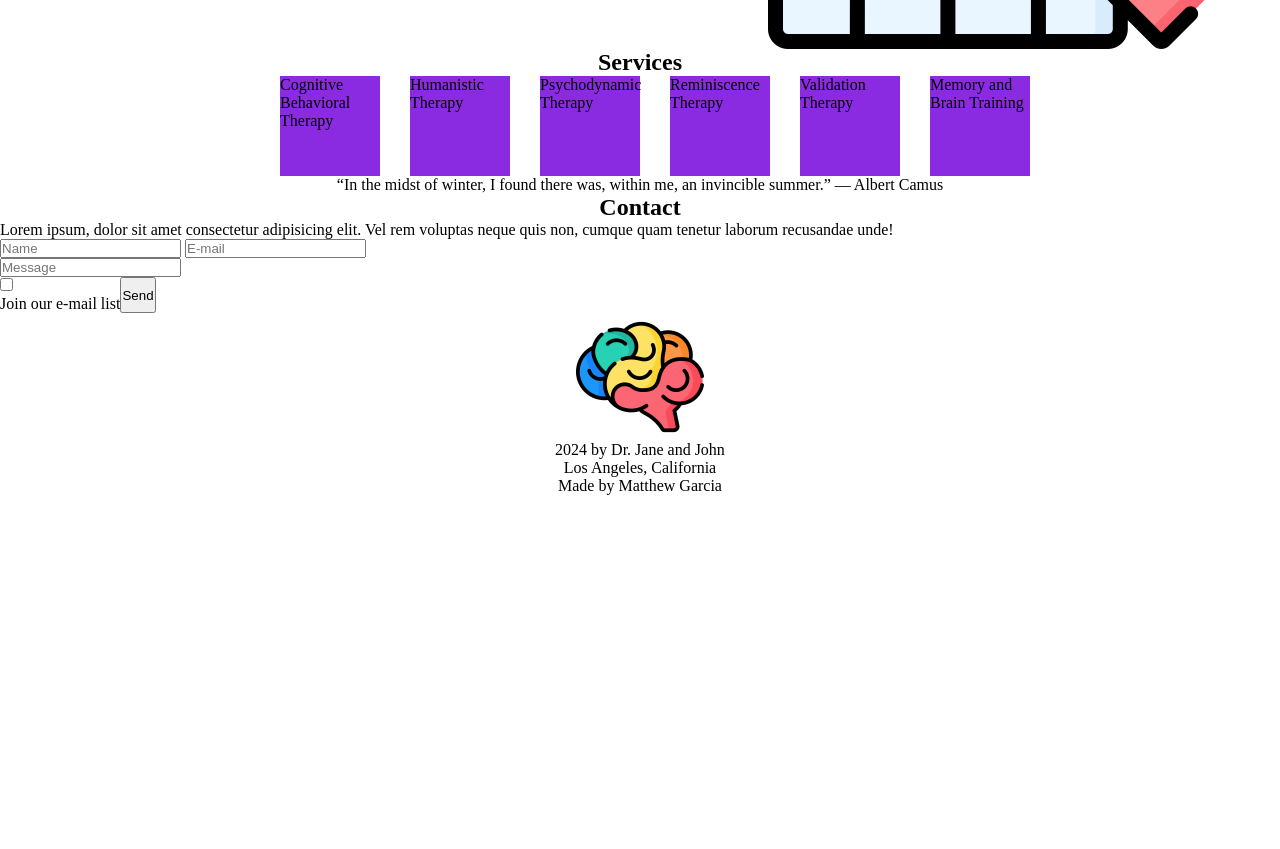
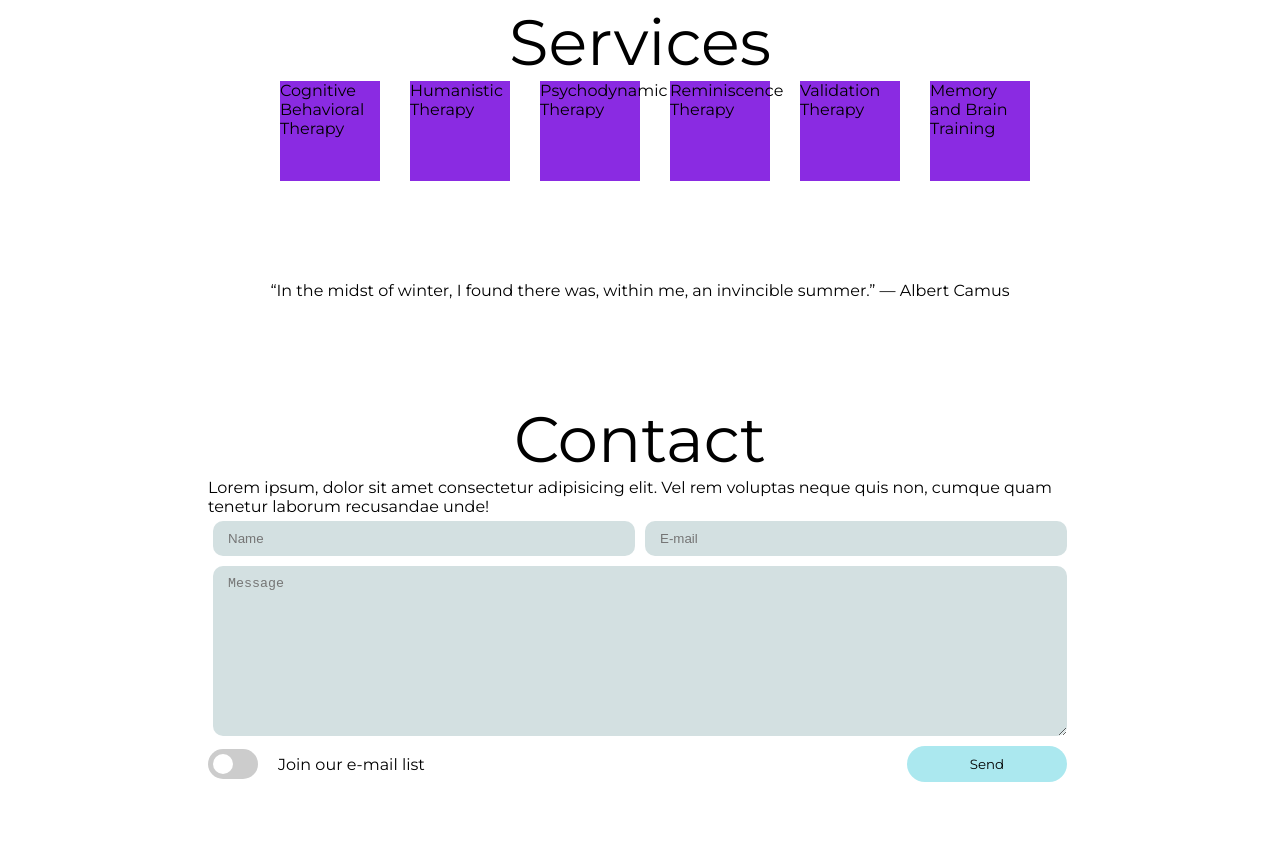
Before and after one commit to gmatt20/psychologist-mock-website1, a plain HTML site: page index.html in a window 1280 px wide. Shown: the part 1551-2400 px from the top of the page. Before the commit the page ends 2046 px from the top, so only its background shows below. Drawn offline with Linux system fonts and the light colour scheme.

Commit message:
Styled the entire page. Will go back for specifics

```diff
--- a/index.html
+++ b/index.html
@@ -4,27 +4,42 @@
     <meta charset="UTF-8" />
     <meta http-equiv="X-UA-Compatible" content="IE=edge" />
     <meta name="viewport" content="width=device-width, initial-scale=1.0" />
+    <link rel="preconnect" href="https://fonts.googleapis.com" />
+    <link rel="preconnect" href="https://fonts.gstatic.com" crossorigin />
+    <link
+      href="https://fonts.googleapis.com/css2?family=Fraunces:ital,opsz,wght@0,9..144,100..900;1,9..144,100..900&family=Montserrat:ital,wght@0,100..900;1,100..900&family=Poppins:ital,wght@0,100;0,200;0,300;0,400;0,500;0,600;0,700;0,800;0,900;1,100;1,200;1,300;1,400;1,500;1,600;1,700;1,800;1,900&display=swap"
+      rel="stylesheet" />
     <title>Psychologist Mock Website 1</title>
     <link rel="stylesheet" href="./styles.css" />
   </head>
   <body>
+    <div class="image-container">
       <nav class="navbar">
         <p>About</p>
         <p>Team</p>
         <p>Services</p>
         <p>Contact</p>
       </nav>
-    <main>
+      <img
+        class="landing-image"
+        src="./images/corey-agopian-5y4ljzRrDFA-unsplash.jpg"
+        alt="background-image" />
+      <div class="center-to-image">
         <section class="section-landing">
           <img class="landing-logo" src="./images/brain.png" alt="Brain Logo" />
           <h1>Healing Center</h1>
-        <p>Psychologists || Psychotherapy</p>
+          <p>Psychologists | Psychotherapy</p>
         </section>
+      </div>
+    </div>
+    <main>
       <section class="section-about">
         <h1 class="text-align">About</h1>
         <div class="flex-about">
-          <h1>Healing takes time, and asking for help is a courageous step.</h1>
-          <p>
+          <h1 class="healing-text">
+            Healing takes time, and asking for help is a courageous step.
+          </h1>
+          <p class="about-width">
             Lorem ipsum dolor sit amet, consectetur adipisicing elit. Corporis
             nobis debitis aliquam non eum animi. Eum aliquam necessitatibus
             porro reiciendis sed architecto rem atque ad aperiam repellat
@@ -37,7 +52,10 @@
       <section class="section-team">
         <h1 class="text-align">Team</h1>
         <div class="psychologist1">
-          <img src="./images/psychologist1.png" alt="Psychologist 1" />
+          <img
+            class="psychologist1-image"
+            src="./images/psychologist1.png"
+            alt="Psychologist 1" />
           <div class="psychologist1-info">
             <h1>Dr. John Doe, PhD.</h1>
             <p>Specialties:</p>
@@ -50,7 +68,10 @@
           </div>
         </div>
         <div class="psychologist2">
-          <img src="./images/psychologist2.png" alt="Psychologist 2" />
+          <img
+            class="psychologist2-image"
+            src="./images/psychologist2.png"
+            alt="Psychologist 2" />
           <div class="psychologist2-info">
             <h1>Dr. Jane Doe, Psy.D.</h1>
             <p>Specialties:</p>
@@ -82,25 +103,30 @@
       </section>
       <section class="section-contact">
         <h1 class="text-align">Contact</h1>
+        <form class="section-form">
           <p>
             Lorem ipsum, dolor sit amet consectetur adipisicing elit. Vel rem
-          voluptas neque quis non, cumque quam tenetur laborum recusandae unde!
+            voluptas neque quis non, cumque quam tenetur laborum recusandae
+            unde!
           </p>
-        <form class="section-form">
+
           <div class="name-email-container">
             <input class="input input-name" type="text" placeholder="Name" />
             <input class="input input-email" type="text" placeholder="E-mail" />
           </div>
-          <input
+          <div class="input-message-container">
+            <textarea
               class="input input-message"
-            type="text"
-            placeholder="Message" />
+              placeholder="Message"
+              cols="30"
+              rows="10"></textarea>
+          </div>
           <div class="input-bottom">
-            <label class="switch">
-              <input type="checkbox" />
-              <span class="slider round"></span>
+            <div class="switch-container">
+              <input class="toggle-switch" type="checkbox" />
+
             <p>Join our e-mail list</p>
-            </label>
+            </div>
             <button>Send</button>
           </div>
         </form>
--- a/styles.css
+++ b/styles.css
@@ -1,13 +1,33 @@
-:root{
-  --main-padding: 30px;
-  --main-margin: 0 30px 0 30px;
+:root {
+  --main-padding: 100px;
+  --main-margin: 100px;
   --navbar-margin: 0 200px 0 200px;
+  --color1: #d3e0e1;
 }
 * {
   box-sizing: border-box;
   margin: 0;
   padding: 0;
 }
+html {
+  font-family: "Montserrat", sans-serif;
+}
+h1 {
+  font-weight: 400;
+}
+.image-container {
+  position: relative;
+}
+.center-to-image {
+  position: absolute;
+  top: 40%;
+  left: 50%;
+  transform: translate(-50%, -50%);
+}
+.landing-image {
+  width: 100%;
+}
+
 .navbar {
   display: flex;
   align-items: center;
@@ -15,52 +35,154 @@
   margin: var(--navbar-margin);
 }
 
-.section-landing{
+.section-landing {
   text-align: center;
 }
-.landing-logo{
+.landing-logo {
   width: 60%;
 }
 
-.text-align{
+.section-about,
+.section-services,
+.section-contact {
+  margin: var(--main-margin);
+}
+
+.text-align {
   text-align: center;
+  font-size: 4rem;
 }
-.flex-about{
+.flex-about {
+  display: flex;
+  align-items: center;
+  gap: 3rem;
+  margin-top: 50px;
+}
+.about-width {
+  max-width: 50%;
+}
+.healing-text {
+  font-size: 2.5rem;
+}
+
+.section-team {
+  background-color: var(--color1);
+  width: 100%;
+  padding: var(--main-padding);
+}
+.psychologist1 {
   display: flex;
 }
-
-.psychologist1{
-  display: flex;
+.psychologist1-image {
+  max-width: 50%;
 }
-.psychologist2{
+.psychologist2 {
   display: flex;
   flex-direction: row-reverse;
 }
-.services-container{
+.psychologist2-image {
+  max-width: 50%;
+}
+.services-container {
   display: flex;
   align-items: center;
   justify-content: center;
   flex-wrap: wrap;
 }
-.services{
+.services {
   margin-left: 30px;
   height: 100px;
   width: 100px;
   background-color: blueviolet;
 }
 
-.section-quote{
+.section-quote {
   text-align: center;
 }
-.input-bottom{
+
+.section-form {
+  width: 80%;
+  margin: 0 auto;
+}
+.input {
+  border: none;
+  background-color: var(--color1);
+  padding: 10px 15px;
+  margin: 5px;
+  border-radius: 10px;
+  width: 100%;
+}
+.name-email-container,
+.input-message-container {
   display: flex;
+  align-items: center;
+  justify-content: center;
+}
+.input-message {
+  width: 100%;
+}
+.input-bottom {
+  display: flex;
+  align-items: center;
+  justify-content: space-between;
+}
+.switch-container {
+  display: flex;
+  align-items: center;
+  gap: 20px;
+}
+.toggle-switch {
+  -webkit-appearance: none;
+  position: relative;
+  width: 50px;
+  height: 30px;
+  border-radius: 25px;
+  background-color: #ccc;
+  transition: 0.3s;
+  outline: none;
+  cursor: pointer;
+}
+.toggle-switch::after {
+  content: "";
+  position: absolute;
+  top: 50%;
+  left: 30%;
+  transform: translate(-50%, -50%);
+  border-radius: 50%;
+  height: 1.25rem;
+  width: 1.25rem;
+  background-color: white;
+  transition: left 0.3s;
+}
+.toggle-switch:checked {
+  background-color: green;
+}
+.toggle-switch:checked::after {
+  left: 70%;
 }
 
-footer{
+button {
+  font-family: "Montserrat";
+  border: none;
+  padding: 10px 15px;
+  margin: 5px;
+  border-radius: 20px;
+  width: 10rem;
+  background: rgb(171, 232, 239);
+  background: linear-gradient(
+    90deg,
+    odrgba(171, 232, 239, 1) 0%,
+    rgba(156, 222, 230, 1) 50%,
+    rgba(0, 206, 219, 1) 100%
+  );
+}
+
+footer {
   display: flex;
   flex-direction: column;
   align-items: center;
+  background-color: var(--color1);
 }
-.footer-logo{
+.footer-logo {
   width: 10%;
 }
```
Lines whose indentation alone changed are shown as unchanged.
